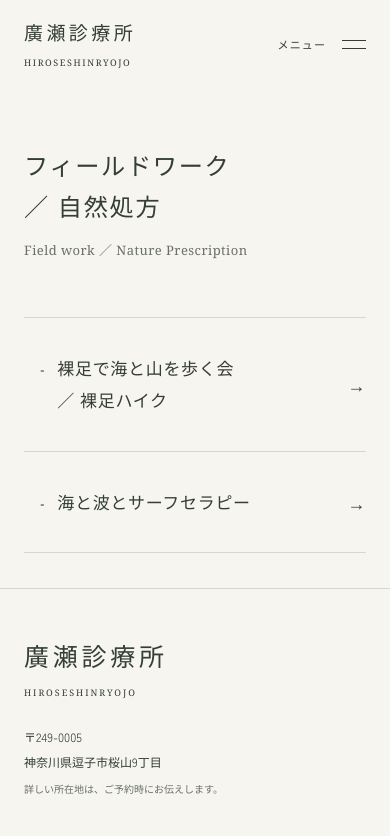
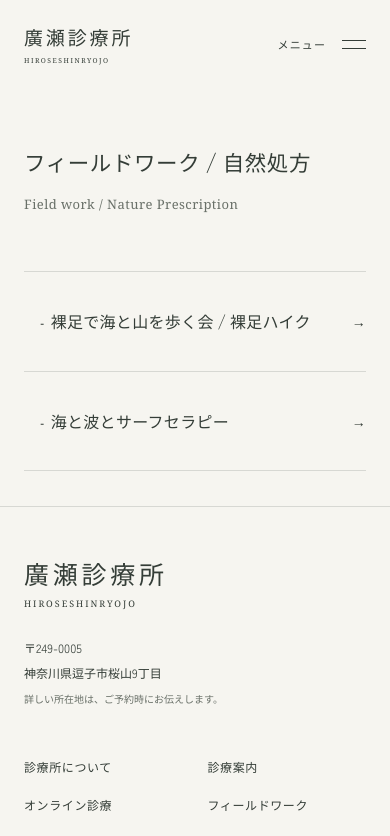
Before and after one commit to kaoruhirose/hirose-clinic-website, a Next.js app: page /events in a window 390 px wide. Shown: the top 836 px of the page. Built offline with nearby package versions, Linux system fonts and the light colour scheme.

Commit message:
見出しの表記とスマホ表示・屋号のバランスを統一

```diff
--- a/src/app/access/page.tsx
+++ b/src/app/access/page.tsx
@@ -16,7 +16,7 @@ export default function Access() {
 
         <Photo photo={photos.clinic} />
 
-        <EditorialSection id="reservation" label="初診の方へ" title={<>お一人ずつ、<br />ゆっくりと。</>}>
+        <EditorialSection id="reservation" label="初診の方へ" title={<>一人ひとり、<br />ゆっくりと。</>}>
           <div className="prose">
             <p>
               当院は完全予約制のプライベートクリニックです。
--- a/src/app/events/EventsView.tsx
+++ b/src/app/events/EventsView.tsx
@@ -5,11 +5,11 @@ export default function EventsView() {
   return (
     <div className="page-shell fieldwork-index">
       <div className="container">
-        <PageIntro title={<><span className="text-unit">フィールドワーク</span><span className="text-unit"> ／ 自然処方</span></>} english="Field work ／ Nature Prescription" />
+        <PageIntro title="フィールドワーク / 自然処方" english="Field work / Nature Prescription" />
         <ul className="fieldwork-list">
           <li>
-            <Link href="/events/barefoot-hike">
-              <span className="fieldwork-label"><span className="fieldwork-marker" aria-hidden="true">-</span><span><span className="text-unit">裸足で海と山を歩く会</span><span className="text-unit"> ／ 裸足ハイク</span></span></span>
+            <Link href="/events/barefoot-hike" className="fieldwork-hike-link">
+              <span className="fieldwork-label"><span className="fieldwork-marker" aria-hidden="true">-</span><span>裸足で海と山を歩く会 / 裸足ハイク</span></span>
               <span aria-hidden="true">→</span>
             </Link>
           </li>
--- a/src/app/events/page.tsx
+++ b/src/app/events/page.tsx
@@ -5,8 +5,8 @@ export async function generateMetadata(
   _props: unknown,
   parent: ResolvingMetadata,
 ): Promise<Metadata> {
-  const title = "フィールドワーク ／ 自然処方｜廣瀬診療所";
-  const description = "廣瀬診療所のフィールドワーク ／ 自然処方。裸足で海と山を歩く会 ／ 裸足ハイク、海と波とサーフセラピーをご案内します。";
+  const title = "フィールドワーク / 自然処方｜廣瀬診療所";
+  const description = "廣瀬診療所のフィールドワーク / 自然処方。裸足で海と山を歩く会 / 裸足ハイク、海と波とサーフセラピーをご案内します。";
   return {
     title,
     description,
--- a/src/app/events/surf-therapy/page.tsx
+++ b/src/app/events/surf-therapy/page.tsx
@@ -30,7 +30,7 @@ export default function SurfTherapy() {
       <div className="container">
         <TextLink href="/events">フィールドワーク一覧へ戻る</TextLink>
         <PageIntro
-          eyebrow="フィールドワーク ／ 自然処方"
+          eyebrow="フィールドワーク / 自然処方"
           title={<><span className="text-unit">海と波と</span><span className="text-unit">サーフセラピー</span></>}
           english="In the rhythm of the waves, a moment to simply be."
         >
--- a/src/app/globals.css
+++ b/src/app/globals.css
@@ -34,8 +34,8 @@
 .site-header--over-photo .header-inner { justify-content: flex-end; }
 .site-header--over-photo .desktop-nav { font-size: 14px; }
 .site-header--over-photo .menu-trigger { font-size: 13px; }
-.header-brand { font-family: var(--font-serif); font-size: 22px; letter-spacing: .18em; white-space: nowrap; }
-.header-brand-latin { display: block; margin-top: 10px; font: 9px/1.6 Georgia, serif; letter-spacing: .18em; text-align: left; }
+.header-brand { --brand-size: 22px; font-family: var(--font-serif); font-size: var(--brand-size); line-height: 1.5; letter-spacing: .15em; white-space: nowrap; }
+.header-brand-latin, .footer-latin { display: block; margin-top: calc(var(--brand-size, 25px) * .26); font: calc(var(--brand-size, 25px) * .36)/1.2 Georgia, serif; letter-spacing: .22em; text-align: left; }
 .desktop-nav { display: flex; gap: clamp(20px, 2.5vw, 42px); align-items: center; font-size: 12px; letter-spacing: .09em; }
 .desktop-nav a { padding-block: 12px; white-space: nowrap; }
 .desktop-nav a:hover, .desktop-nav a[aria-current] { text-decoration: underline; }
@@ -47,7 +47,7 @@
 .menu-dialog { position: fixed; inset: 0; width: 100%; max-width: none; height: 100dvh; max-height: none; margin: 0; padding: 28px 7vw 40px; border: 0; background: #f6f5f0; color: #343d37; overflow-y: auto; text-shadow: none; }
 .menu-dialog::backdrop { background: #26332be0; }
 .menu-top { display: flex; justify-content: space-between; align-items: center; padding-bottom: 48px; }
-.menu-top > a { font: 21px var(--font-serif); letter-spacing: .14em; }
+.menu-top > a { --brand-size: 21px; font: var(--brand-size)/1.5 var(--font-serif); letter-spacing: .15em; }
 .menu-top button { font-size: 12px; min-height: 44px; }
 .menu-top button span { font-size: 23px; margin-left: 12px; vertical-align: middle; }
 .menu-dialog nav > a { display: grid; grid-template-columns: 24px 1fr 20px; align-items: center; gap: 16px; border-top: 1px solid var(--rule); padding: 21px 0; font-family: var(--font-serif); font-size: 20px; }
@@ -187,7 +187,7 @@
 .home-link-list li:last-child a { border-bottom: 1px solid var(--rule); }
 .home-link-list small { display: block; font-family: var(--font-sans); font-size: 11px; color: var(--muted); margin-top: 2px; }
 .home-link-list a > span:last-child { font-family: var(--font-sans); font-size: 16px; }
-.fieldwork-index .page-intro h1 { font-size: clamp(24px, 2.5vw, 32px); }
+.fieldwork-index .page-intro h1 { font-size: clamp(24px, 2.5vw, 32px); white-space: nowrap; }
 .fieldwork-list { list-style: none; padding: 0; }
 .fieldwork-list a { display: flex; align-items: center; justify-content: space-between; gap: 24px; padding-block: 34px; padding-left: clamp(16px, 2vw, 28px); border-top: 1px solid var(--rule); font: 400 clamp(17px, 1.8vw, 22px)/1.9 var(--font-serif); letter-spacing: .04em; }
 .fieldwork-list li:last-child a { border-bottom: 1px solid var(--rule); }
@@ -196,6 +196,7 @@
 .fieldwork-list a > span:last-child { flex-shrink: 0; font: 18px var(--font-sans); }
 .fieldwork-label { display: flex; align-items: baseline; gap: 12px; }
 .fieldwork-label > span:last-child { min-width: 0; }
+.fieldwork-hike-link .fieldwork-label > span:last-child { white-space: nowrap; }
 .fieldwork-marker { flex-shrink: 0; }
 .fieldwork-detail { max-width: 720px; margin-left: auto; border-top: 1px solid var(--rule); padding-top: 40px; }
 .prose .event-part > h2 { font-family: var(--font-serif); font-size: 18px; font-weight: 400; margin: 0 0 15px; }
@@ -205,8 +206,7 @@
 .news-preview time { font-size: 11px; color: var(--muted); }
 .site-footer { border-top: 1px solid var(--rule); padding-block: 75px 25px; margin-top: auto; }
 .footer-main { display: flex; justify-content: space-between; gap: 50px; }
-.footer-brand { font-family: var(--font-serif); font-size: 25px; letter-spacing: .15em; }
-.footer-latin { font: 9px Georgia, serif; letter-spacing: .22em; margin-top: 12px; }
+.footer-brand { font-family: var(--font-serif); font-size: 25px; line-height: 1.5; letter-spacing: .15em; }
 .footer-address { font-size: 12px; line-height: 2.1; margin-top: 35px; }
 .footer-address span { font-size: 10px; color: var(--muted); }
 .footer-main nav { display: grid; grid-template-columns: 1fr 1fr; align-content: start; gap: 21px 65px; padding-top: 8px; font-size: 12px; letter-spacing: .05em; }
@@ -252,7 +252,7 @@
 @media (max-width: 700px) {
   .container { width: calc(100% - 48px); }
   .header-inner { height: 88px; padding-inline: 24px; }
-  .header-brand { font-size: 19px; }
+  .header-brand { --brand-size: 19px; }
   .home-hero { min-height: 620px; max-height: 980px; }
   .hero-wordmark :is(h1, h2) { font-size: 32px; letter-spacing: .18em; }
   .hero-latin { font-size: 9px; }
@@ -268,6 +268,10 @@
   .page-intro { padding: 56px 0 54px; }
   /* スマホの文字は画面幅に合わせて伸縮させる（375px幅で本文15px・見出しはその1.3〜1.6倍が目安）。 */
   .page-intro h1, .fieldwork-index .page-intro h1 { font-size: clamp(22px, 6.2vw, 26px); letter-spacing: .07em; }
+  .fieldwork-index .page-intro h1 { font-size: clamp(17px, 5.5vw, 24px); letter-spacing: .03em; }
+  .fieldwork-list a { font-size: clamp(13px, 4.1vw, 17px); letter-spacing: .02em; gap: 8px; }
+  .fieldwork-label { gap: 6px; }
+  .fieldwork-list a > span:last-child { font-size: 14px; }
   .intro-copy { margin-top: 24px; font-size: clamp(14px, 4vw, 15px); line-height: 2.1; }
   .editorial-section { grid-template-columns: 1fr; gap: 32px; padding-block: 48px; }
   .section-heading h2 { font-size: clamp(19px, 5.6vw, 22px); line-height: 1.85; }
```
